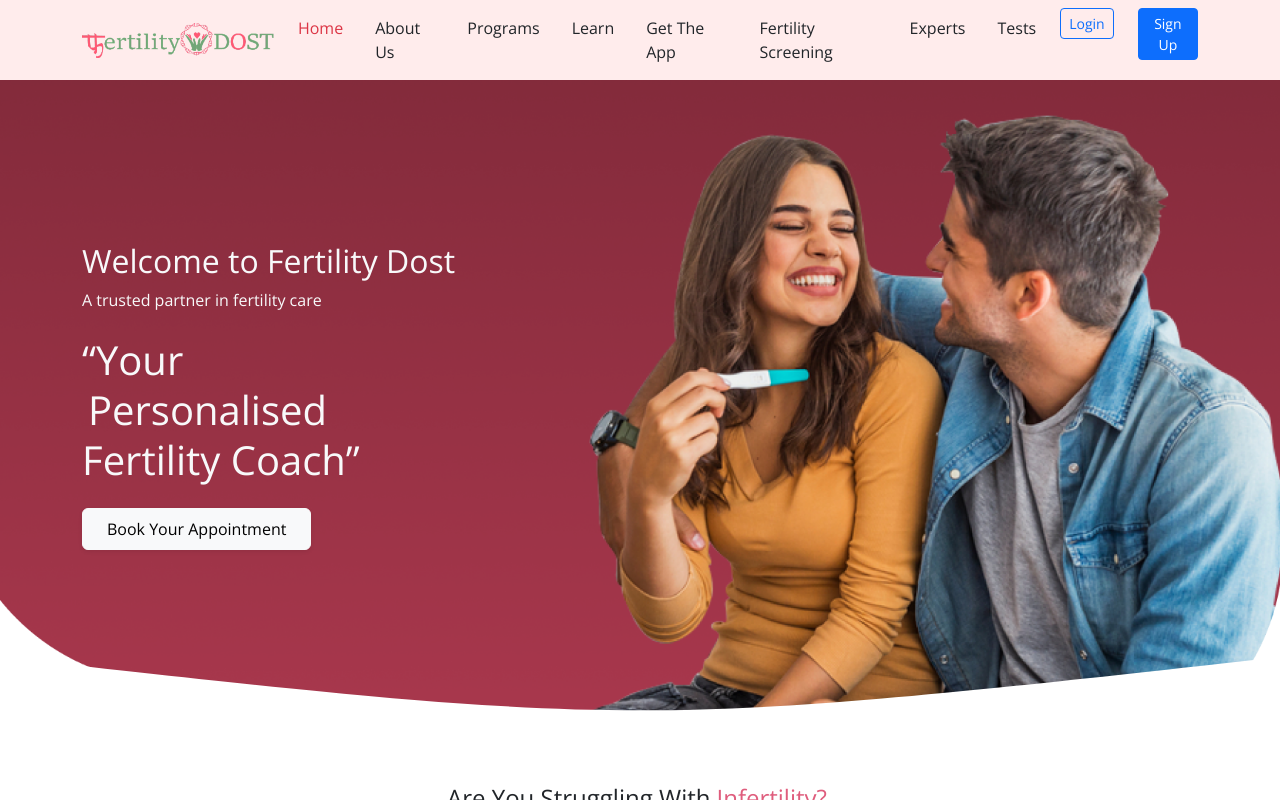
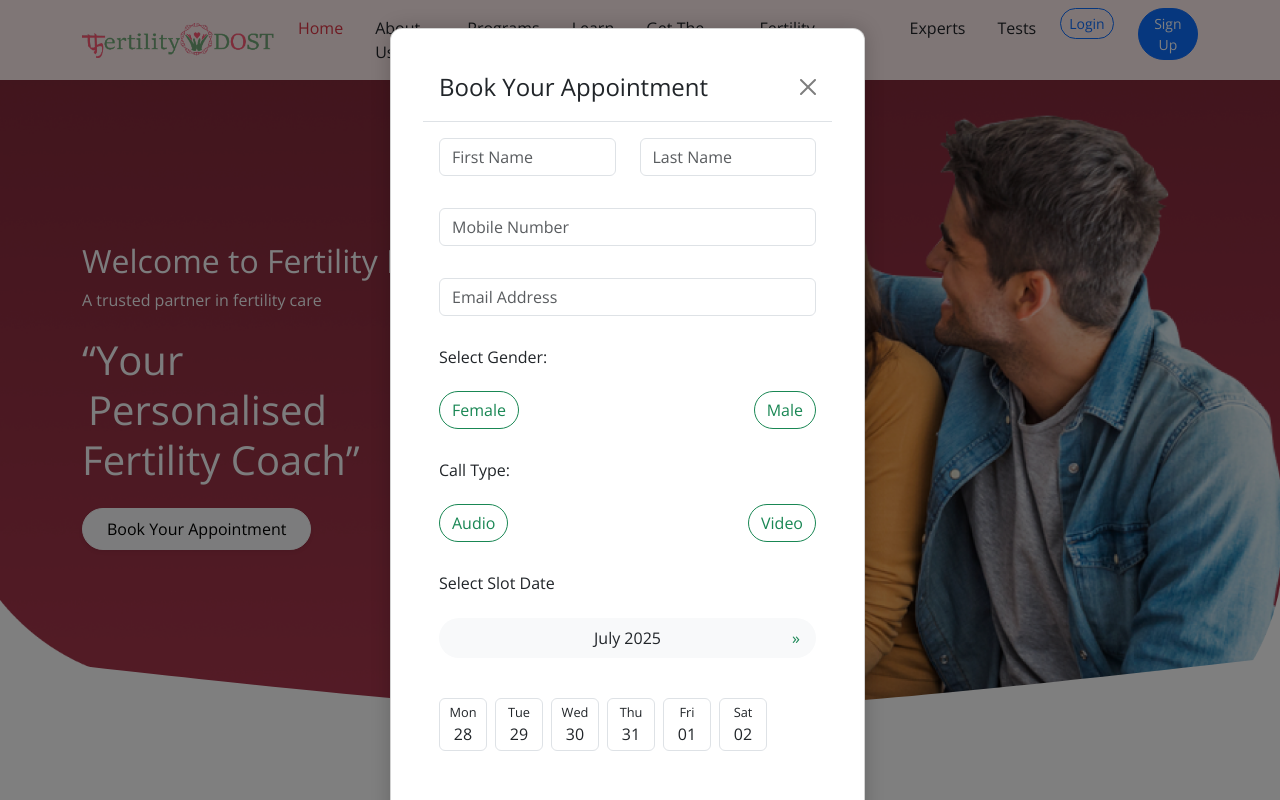
Before and after one commit to anshguptasince2004/FertilityDost, a React (Vite) app: page / in a window 1280 px wide. Both pictures are taken after a click on the button "Book Your Appointment". Shown: the top 800 px of the page. Built offline with nearby package versions, Linux system fonts and the light colour scheme.

Commit message:
Updated Appointment Model

```diff
--- a/src/Context/ThemeContext.jsx
+++ b/src/Context/ThemeContext.jsx
@@ -5,9 +5,9 @@ export const ThemeContext = createContext();
 
 export const ThemeProvider = ({ children }) => {
   const [theme, setTheme] = useState({
-    color: "#e9f5ff",
-    logo: "/src/assets/FertilityDostLogo1.png",
-    logo1: "/src/assets/FertilityDostLogo.png",
+    color: "#ffececff",
+    logo: "/src/assets/RedLogo.png",
+    logo1: "/src/assets/RedLogo1.png",
     footerColor: "#4B0000",
   });
 
--- /dev/null
+++ b/src/components/AppointmentModel.css
@@ -0,0 +1,7 @@
+.blurred-modal-backdrop {
+  backdrop-filter: blur(5px);
+  background-color: rgba(0, 0, 0, 0.2);
+}
+.btn {
+  border-radius: 999px;
+}
--- /dev/null
+++ b/src/components/AppointmentModel.jsx
@@ -0,0 +1,247 @@
+import { useState, useEffect } from "react";
+import { Modal, Button, Form, Row, Col, Alert } from "react-bootstrap";
+import { useAuth } from "../Context/AuthContext";
+import axios from "axios";
+import "./AppointmentModel.css";
+
+const AppointmentModal = ({ show, handleClose }) => {
+  const { user, login } = useAuth();
+
+  const [formData, setFormData] = useState({
+    firstName: "",
+    lastName: "",
+    mobile: "",
+    email: "",
+    gender: "",
+    callType: "",
+    slotDate: "",
+    slotTime: "",
+  });
+
+  const [flashMessage, setFlashMessage] = useState("");
+  const [currentMonthOffset, setCurrentMonthOffset] = useState(0);
+
+  const getDisplayedMonth = (offset) => {
+    const date = new Date();
+    date.setMonth(date.getMonth() + offset);
+    return date.toLocaleDateString("en-US", {
+      month: "long",
+      year: "numeric",
+    });
+  };
+
+
+  useEffect(() => {
+    if (user) {
+      const nameParts = user.name.split(" ");
+      setFormData((prev) => ({
+        ...prev,
+        firstName: nameParts[0],
+        lastName: nameParts[1] || "",
+        email: user.email,
+      }));
+    }
+  }, [user]);
+
+  const handleChange = (e) => {
+    const { name, value } = e.target;
+    setFormData((prev) => ({ ...prev, [name]: value }));
+  };
+
+  const handleSelect = (key, value) => {
+    setFormData((prev) => ({ ...prev, [key]: value }));
+  };
+
+  const handleSubmit = async (e) => {
+    e.preventDefault();
+
+    try {
+      const response = await axios.post("http://localhost:5000/api/appointments/book", formData);
+
+      if (!user) {
+        login(response.data.token);
+      }
+
+      setFlashMessage("Your appointment is booked!");
+      setTimeout(() => {
+        setFlashMessage("");
+        handleClose();
+      }, 2000);
+    } catch (err) {
+      console.error(err);
+      setFlashMessage("Something went wrong. Please try again.");
+    }
+  };
+  const generateSlotDates = () => {
+    const today = new Date();
+    return Array.from({ length: 6 }, (_, i) => {
+      const date = new Date();
+      date.setDate(today.getDate() + i);
+      const weekday = date.toLocaleDateString("en-US", { weekday: "short" });
+      const day = date.getDate();
+      return { label: weekday, value: day.toString().padStart(2, "0") };
+    });
+  };
+
+  const slotDates = generateSlotDates();
+
+  const slotTimes = ["10:00 AM", "10:30 AM", "11:00 AM"];
+
+  return (
+    <Modal show={show} onHide={handleClose} centered className="blurred-modal">
+      <Modal.Header closeButton>
+        <Modal.Title>Book Your Appointment</Modal.Title>
+      </Modal.Header>
+
+      <Modal.Body>
+        {flashMessage && <Alert variant="success">{flashMessage}</Alert>}
+
+        <Form onSubmit={handleSubmit}>
+          <Row className="mb-3">
+            <Col>
+              <Form.Control
+                type="text"
+                placeholder="First Name"
+                name="firstName"
+                value={formData.firstName}
+                onChange={handleChange}
+                required
+              />
+            </Col>
+            <Col>
+              <Form.Control
+                type="text"
+                placeholder="Last Name"
+                name="lastName"
+                value={formData.lastName}
+                onChange={handleChange}
+                required
+              />
+            </Col>
+          </Row>
+
+          <Form.Group className="mb-3">
+            <Form.Control
+              type="text"
+              placeholder="Mobile Number"
+              name="mobile"
+              value={formData.mobile}
+              onChange={handleChange}
+              required
+            />
+          </Form.Group>
+
+          <Form.Group className="mb-3">
+            <Form.Control
+              type="email"
+              placeholder="Email Address"
+              name="email"
+              value={formData.email}
+              onChange={handleChange}
+              required
+              disabled={user}
+            />
+          </Form.Group>
+
+          <h6>Select Gender:</h6>
+          <div className="d-flex gap-2 mb-3 justify-content-between">
+            <Button
+              variant={formData.gender === "Female" ? "success" : "outline-success"}
+              onClick={() => handleSelect("gender", "Female")}
+            >
+              Female
+            </Button>
+            <Button
+              variant={formData.gender === "Male" ? "success" : "outline-success"}
+              onClick={() => handleSelect("gender", "Male")}
+            >
+              Male
+            </Button>
+          </div>
+
+          <h6>Call Type:</h6>
+          <div className="d-flex gap-2 mb-3 justify-content-between">
+            <Button
+              variant={formData.callType === "Audio" ? "success" : "outline-success"}
+              onClick={() => handleSelect("callType", "Audio")}
+            >
+              Audio
+            </Button>
+            <Button
+              variant={formData.callType === "Video" ? "success" : "outline-success"}
+              onClick={() => handleSelect("callType", "Video")}
+            >
+              Video
+            </Button>
+          </div>
+
+          <h6>Select Slot Date</h6>
+          <div className="d-flex justify-content-between align-items-center rounded-pill bg-light px-3 py-2 mb-2">
+            {currentMonthOffset > 0 ? (
+              <span
+                role="button"
+                onClick={() => setCurrentMonthOffset((prev) => prev - 1)}
+                className="text-success fw-bold"
+              >
+                &laquo;
+              </span>
+            ) : (
+              <span style={{ visibility: "hidden" }}>&laquo;</span>
+            )}
+
+            <strong>{getDisplayedMonth(currentMonthOffset)}</strong>
+
+            {currentMonthOffset < 3 ? (
+              <span
+                role="button"
+                onClick={() => setCurrentMonthOffset((prev) => prev + 1)}
+                className="text-success fw-bold"
+              >
+                &raquo;
+              </span>
+            ) : (
+              <span style={{ visibility: "hidden" }}>&raquo;</span>
+            )}
+          </div>
+
+
+          <div className="d-flex gap-2 mb-3 overflow-auto">
+            {slotDates.map(({ label, value }, idx) => (
+              <div
+                key={idx}
+                className={`text-center px-2 py-1 rounded ${formData.slotDate === value ? 'bg-success text-white' : 'border'}`}
+                style={{ minWidth: '48px', cursor: 'pointer' }}
+                onClick={() => handleSelect("slotDate", value)}
+              >
+                <div style={{ fontSize: '0.8rem' }}>{label}</div>
+                <div style={{ fontWeight: 'bold' }}>{value}</div>
+              </div>
+            ))}
+          </div>
+
+
+          <h6>Select Time Slot</h6>
+          <div className="d-flex gap-2 mb-4 flex-wrap">
+            {slotTimes.map((time, idx) => (
+              <Button
+                key={idx}
+                variant={formData.slotTime === time ? "dark" : "outline-dark"}
+                onClick={() => handleSelect("slotTime", time)}
+              >
+                {time}
+              </Button>
+            ))}
+          </div>
+
+          <div className="d-grid">
+            <Button type="submit" className="btn-success py-2">
+              Book Now
+            </Button>
+          </div>
+        </Form>
+      </Modal.Body>
+    </Modal>
+  );
+};
+
+export default AppointmentModal;
--- a/src/pages/Home/HeroSection.jsx
+++ b/src/pages/Home/HeroSection.jsx
@@ -1,6 +1,9 @@
 import './HeroSection.css';
+import { useState } from "react";
+import AppointmentModal from "../../components/AppointmentModel";
 
 function HeroSection({ data}) {
+  const [showModal, setShowModal] = useState(false);
   return (
     <section className="hero-section d-flex align-items-center position-relative text-dark">
 
@@ -14,9 +17,10 @@ function HeroSection({ data}) {
               “Your <span><div className="highlight text-light">Personalised</div> Fertility Coach”</span>
             </h1>
 
-            <button className="appointment-btn btn btn-light px-4 py-2 fw-semibold shadow-sm mt-2">
+            <button className="appointment-btn btn btn-light px-4 py-2 fw-semibold shadow-sm mt-2" onClick={() => setShowModal(true)}>
               Book Your Appointment
             </button>
+             <AppointmentModal show={showModal} handleClose={() => setShowModal(false)} />
           </div>
         </div>
       </div>
```
